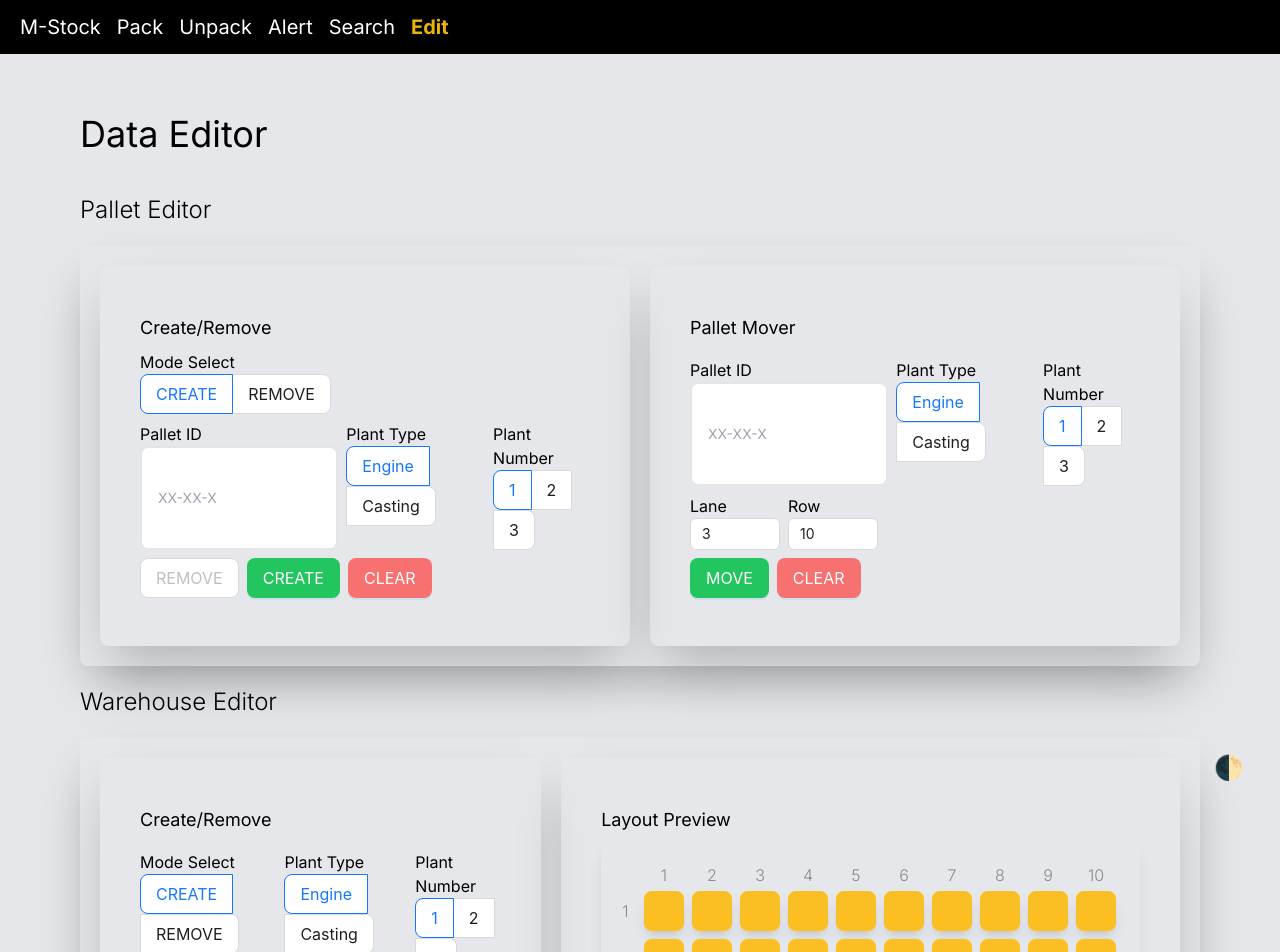
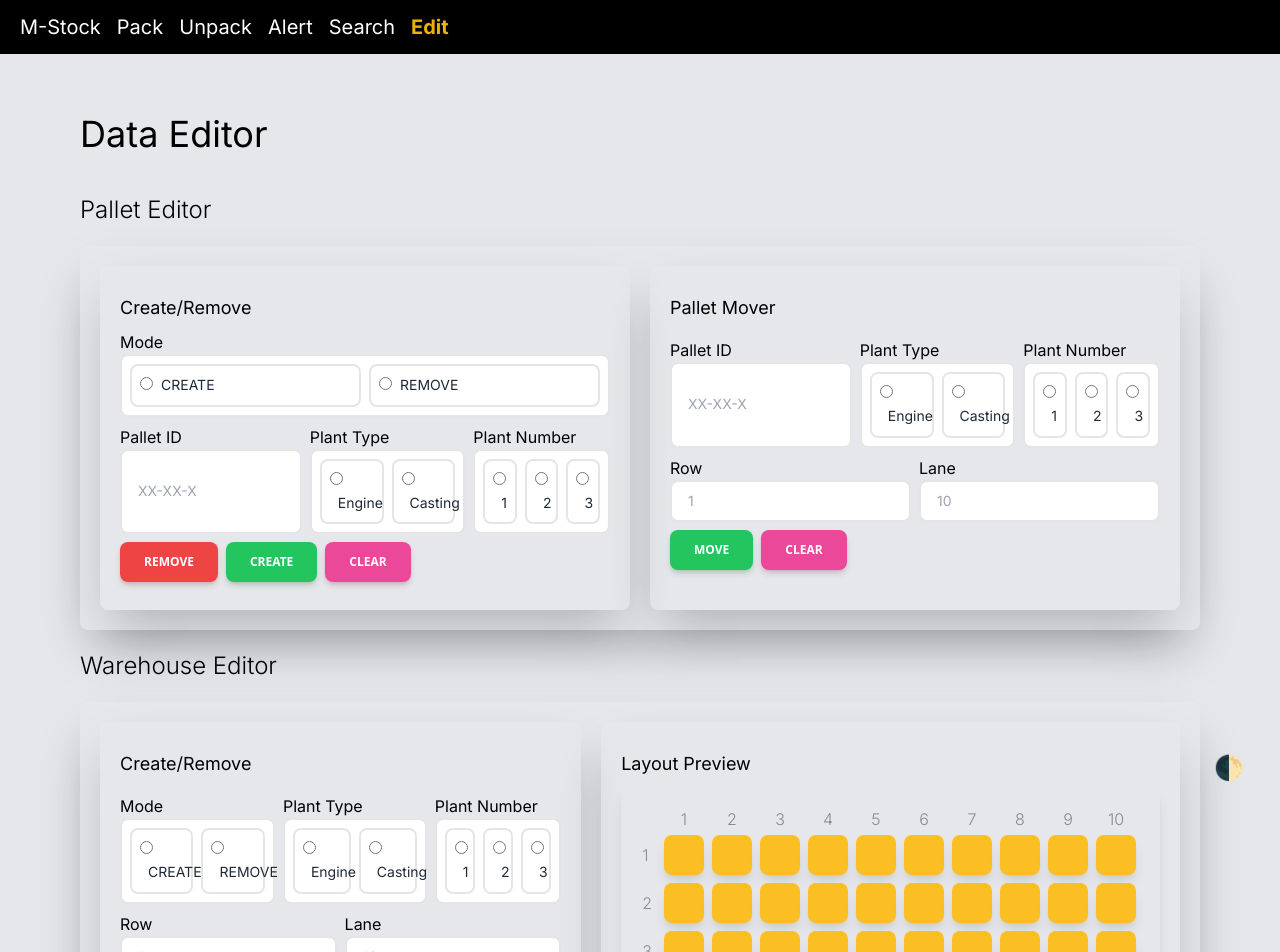
Before and after one commit to aingez/sts_safety_stock_coop_project, a Next.js app: page /editor in a window 1280 px wide. Shown: the top 952 px of the page. Built offline with nearby package versions, Linux system fonts and the light colour scheme.

Commit message:
complete remove antd , mod styling

```diff
--- a/src/app/editor/page.jsx
+++ b/src/app/editor/page.jsx
@@ -1,7 +1,6 @@
 "use client";
 
 import React, { useState } from "react";
-import { Button, Radio, InputNumber } from "antd";
 import LayoutMock from "../../components/layoutMock";
 
 const PalletEditor = ({
@@ -29,19 +28,35 @@ const PalletEditor = ({
   };
 
   return (
-    <div class="custom-box-1">
+    <div className="custom-box-1">
       <div className="custom-box-2">
         <h1 className="custom-box-title-1">Create/Remove</h1>
         <div className="custom-input-layout-1">
-          <label>Mode Select</label>
-          <Radio.Group
-            onChange={handlePalletModeChange}
-            size="large"
-            value={palletMode}
-          >
-            <Radio.Button value="Create">CREATE</Radio.Button>
-            <Radio.Button value="Remove">REMOVE</Radio.Button>
-          </Radio.Group>
+          <label>Mode</label>
+          <ul className="custom-radio-1 grid-cols-2">
+            <li className="radio-item">
+              <div className="radio-button-1">
+                <input
+                  id="horizontal-list-radio-license"
+                  type="radio"
+                  value="engine"
+                  name="list-radio"
+                />
+                <label className="radio-label">CREATE</label>
+              </div>
+            </li>
+            <li className="radio-item">
+              <div className="radio-button-1">
+                <input
+                  id="horizontal-list-radio-id"
+                  type="radio"
+                  value="casting"
+                  name="list-radio"
+                />
+                <label className="radio-label">REMOVE</label>
+              </div>
+            </li>
+          </ul>
         </div>
         <div className="flex flex-row space-x-2">
           <div className="custom-input-layout-1">
@@ -55,60 +70,91 @@ const PalletEditor = ({
           </div>
           <div className="custom-input-layout-1">
             <label>Plant Type</label>
-            <Radio.Group
-              onChange={handlePlantTypeChange}
-              size="large"
-              value={plantType}
-              disabled={palletMode === "Remove"}
-            >
-              <Radio.Button value="Engine">Engine</Radio.Button>
-              <Radio.Button value="Casting">Casting</Radio.Button>
-            </Radio.Group>
+            <ul className="custom-radio-1 grid-cols-2">
+              <li className="radio-item">
+                <div className="radio-button-1">
+                  <input
+                    id="horizontal-list-radio-license"
+                    type="radio"
+                    value="engine"
+                    name="list-radio"
+                  />
+                  <label className="radio-label">Engine</label>
+                </div>
+              </li>
+              <li className="radio-item">
+                <div className="radio-button-1">
+                  <input
+                    id="horizontal-list-radio-id"
+                    type="radio"
+                    value="casting"
+                    name="list-radio"
+                  />
+                  <label className="radio-label">Casting</label>
+                </div>
+              </li>
+            </ul>
           </div>
+
           <div className="custom-input-layout-1">
             <label>Plant Number</label>
-            <Radio.Group
-              onChange={handlePlantNumberChange}
-              size="large"
-              value={plantNumber}
-              disabled={palletMode === "Remove"}
-            >
-              <Radio.Button value="1">1</Radio.Button>
-              <Radio.Button value="2">2</Radio.Button>
-              <Radio.Button value="3">3</Radio.Button>
-            </Radio.Group>
+            <ul className="custom-radio-1 grid-cols-3">
+              <li className="radio-item">
+                <div className="radio-button-1">
+                  <input
+                    id="horizontal-list-radio-license"
+                    type="radio"
+                    value="engine"
+                    name="list-radio"
+                  />
+                  <label className="radio-label">1</label>
+                </div>
+              </li>
+              <li className="radio-item">
+                <div className="radio-button-1">
+                  <input
+                    id="horizontal-list-radio-id"
+                    type="radio"
+                    value="casting"
+                    name="list-radio"
+                  />
+                  <label className="radio-label">2</label>
+                </div>
+              </li>
+              <li className="radio-item">
+                <div className="radio-button-1">
+                  <input
+                    id="horizontal-list-radio-id"
+                    type="radio"
+                    value="casting"
+                    name="list-radio"
+                  />
+                  <label className="radio-label">3</label>
+                </div>
+              </li>
+            </ul>
           </div>
         </div>
         <div className="my-2 space-x-2">
-          <Button
-            danger
+          <button type="primary" size="large" className="custom-button-1-red">
+            REMOVE
+          </button>
+          <button
             type="primary"
             size="large"
-            style={{
-              backgroundColor: palletMode === "Remove" ? "#ef4444" : "white",
-            }}
-            disabled={palletMode === "Create"}
-          >
-            REMOVE
-          </Button>
-          <Button
-            type="primary"
-            size="large"
-            style={{
-              backgroundColor: palletMode === "Create" ? "#22c55e" : "white",
-            }}
+            className="custom-button-1-green"
             disabled={palletMode === "Remove"}
           >
             CREATE
-          </Button>
-          <Button
+          </button>
+          <button
             type="primary"
             size="large"
-            style={{ backgroundColor: "#f87171" }}
+            className="custom-button-1-pink"
             onClick={handleClear}
           >
             CLEAR
-          </Button>
+          </button>
           {palletMode === "Remove" && (
             <p className="pt-2 text-xs font-light">
               *Able to remove only Unpacked Pallet
@@ -131,59 +177,106 @@ const PalletEditor = ({
           </div>
           <div className="custom-input-layout-1">
             <label>Plant Type</label>
-            <Radio.Group
-              onChange={handlePlantTypeChange}
-              size="large"
-              value={plantType}
-              disabled={palletMode === "Remove"}
-            >
-              <Radio.Button value="Engine">Engine</Radio.Button>
-              <Radio.Button value="Casting">Casting</Radio.Button>
-            </Radio.Group>
+            <ul className="custom-radio-1 grid-cols-2">
+              <li className="radio-item">
+                <div className="radio-button-1">
+                  <input
+                    id="horizontal-list-radio-license"
+                    type="radio"
+                    value="engine"
+                    name="list-radio"
+                  />
+                  <label className="radio-label">Engine</label>
+                </div>
+              </li>
+              <li className="radio-item">
+                <div className="radio-button-1">
+                  <input
+                    id="horizontal-list-radio-id"
+                    type="radio"
+                    value="casting"
+                    name="list-radio"
+                  />
+                  <label className="radio-label">Casting</label>
+                </div>
+              </li>
+            </ul>
           </div>
+
           <div className="custom-input-layout-1">
             <label>Plant Number</label>
-            <Radio.Group
-              onChange={handlePlantNumberChange}
-              size="large"
-              value={plantNumber}
-              disabled={palletMode === "Remove"}
-            >
-              <Radio.Button value="1">1</Radio.Button>
-              <Radio.Button value="2">2</Radio.Button>
-              <Radio.Button value="3">3</Radio.Button>
-            </Radio.Group>
+            <ul className="custom-radio-1 grid-cols-3">
+              <li className="radio-item">
+                <div className="radio-button-1">
+                  <input
+                    id="horizontal-list-radio-license"
+                    type="radio"
+                    value="engine"
+                    name="list-radio"
+                  />
+                  <label className="radio-label">1</label>
+                </div>
+              </li>
+              <li className="radio-item">
+                <div className="radio-button-1">
+                  <input
+                    id="horizontal-list-radio-id"
+                    type="radio"
+                    value="casting"
+                    name="list-radio"
+                  />
+                  <label className="radio-label">2</label>
+                </div>
+              </li>
+              <li className="radio-item">
+                <div className="radio-button-1">
+                  <input
+                    id="horizontal-list-radio-id"
+                    type="radio"
+                    value="casting"
+                    name="list-radio"
+                  />
+                  <label className="radio-label">3</label>
+                </div>
+              </li>
+            </ul>
           </div>
         </div>
         <div className="flex flex-row space-x-2">
           <div className="custom-input-layout-1">
-            <label>Lane</label>
-            <InputNumber min={1} max={20} defaultValue={3} />
+            <form>
+              <label>Row</label>
+              <input
+                type="number"
+                id="number-input"
+                aria-describedby="helper-text-explanation"
+                className="custom-text-input-1"
+                placeholder="1"
+                required
+              />
+            </form>
           </div>
           <div className="custom-input-layout-1">
-            <label>Row</label>
-            <InputNumber min={1} max={20} defaultValue={10} />
+            <form>
+              <label>Lane</label>
+              <input
+                type="number"
+                id="number-input"
+                aria-describedby="helper-text-explanation"
+                className="custom-text-input-1"
+                placeholder="10"
+                required
+              />
+            </form>
           </div>
         </div>
         <div className="my-2 space-x-2">
-          <Button
-            type="primary"
-            size="large"
-            style={{
-              backgroundColor: palletMode === "Create" ? "#22c55e" : "white",
-            }}
-            // disabled={palletMode === "Remove"}
-          >
+          <button type="primary" size="large" className="custom-button-1-green">
             MOVE
-          </Button>
-          <Button
-            type="primary"
-            size="large"
-            style={{ backgroundColor: "#f87171" }}
-            // onClick={handleClear}
-          >
+          </button>
+          <button type="primary" size="large" className="custom-button-1-pink">
             CLEAR
-          </Button>
+          </button>
         </div>
       </div>
     </div>
@@ -228,100 +321,151 @@ const WarehouseEditor = ({
   };
 
   return (
-    <div class="custom-box-1">
-      <div class="custom-box-2">
+    <div className="custom-box-1">
+      <div className="custom-box-2">
         <h1 className="custom-box-title-1">Create/Remove</h1>
         <div className="flex flex-row space-x-2">
           <div className="custom-input-layout-1">
-            <label className="">Mode Select</label>
-            <Radio.Group
-              onChange={(e) => setPalletMode(e.target.value)}
-              size="large"
-              value={palletMode}
-            >
-              <Radio.Button value="Create">CREATE</Radio.Button>
-              <Radio.Button value="Remove">REMOVE</Radio.Button>
-            </Radio.Group>
+            <label>Mode</label>
+            <ul className="custom-radio-1 grid-cols-2">
+              <li className="radio-item">
+                <div className="radio-button-1">
+                  <input
+                    id="horizontal-list-radio-license"
+                    type="radio"
+                    value="engine"
+                    name="list-radio"
+                  />
+                  <label className="radio-label">CREATE</label>
+                </div>
+              </li>
+              <li className="radio-item">
+                <div className="radio-button-1">
+                  <input
+                    id="horizontal-list-radio-id"
+                    type="radio"
+                    value="casting"
+                    name="list-radio"
+                  />
+                  <label className="radio-label">REMOVE</label>
+                </div>
+              </li>
+            </ul>
           </div>
 
           <div className="custom-input-layout-1">
-            <label className="">Plant Type</label>
-            <Radio.Group
-              onChange={(e) => setPlantType(e.target.value)}
-              size="large"
-              value={plantType}
-            >
-              <Radio.Button value="Engine">Engine</Radio.Button>
-              <Radio.Button value="Casting">Casting</Radio.Button>
-            </Radio.Group>
+            <label>Plant Type</label>
+            <ul className="custom-radio-1 grid-cols-2">
+              <li className="radio-item">
+                <div className="radio-button-1">
+                  <input
+                    id="horizontal-list-radio-license"
+                    type="radio"
+                    value="engine"
+                    name="list-radio"
+                  />
+                  <label className="radio-label">Engine</label>
+                </div>
+              </li>
+              <li className="radio-item">
+                <div className="radio-button-1">
+                  <input
+                    id="horizontal-list-radio-id"
+                    type="radio"
+                    value="casting"
+                    name="list-radio"
+                  />
+                  <label className="radio-label">Casting</label>
+                </div>
+              </li>
+            </ul>
           </div>
           <div className="custom-input-layout-1">
             <label>Plant Number</label>
-            <Radio.Group
-              onChange={(e) => setPlantNumber(e.target.value)}
-              size="large"
-              value={plantNumber}
-            >
-              <Radio.Button value="1">1</Radio.Button>
-              <Radio.Button value="2">2</Radio.Button>
-              <Radio.Button value="3">3</Radio.Button>
-            </Radio.Group>
+            <ul className="custom-radio-1 grid-cols-3">
+              <li className="radio-item">
+                <div className="radio-button-1">
+                  <input
+                    id="horizontal-list-radio-license"
+                    type="radio"
+                    value="engine"
+                    name="list-radio"
+                  />
+                  <label className="radio-label">1</label>
+                </div>
+              </li>
+              <li className="radio-item">
+                <div className="radio-button-1">
+                  <input
+                    id="horizontal-list-radio-id"
+                    type="radio"
+                    value="casting"
+                    name="list-radio"
+                  />
+                  <label className="radio-label">2</label>
+                </div>
+              </li>
+              <li className="radio-item">
+                <div className="radio-button-1">
+                  <input
+                    id="horizontal-list-radio-id"
+                    type="radio"
+                    value="casting"
+                    name="list-radio"
+                  />
+                  <label className="radio-label">3</label>
+                </div>
+              </li>
+            </ul>
           </div>
         </div>
         <div className="flex flex-row space-x-2">
           <div className="custom-input-layout-1">
-            <label>Row</label>
-            <InputNumber
-              min={1}
-              max={20}
-              defaultValue={10}
-              onChange={handleRowChange}
-            />
+            <form>
+              <label>Row</label>
+              <input
+                type="number"
+                id="number-input"
+                aria-describedby="helper-text-explanation"
+                className="custom-text-input-1"
+                placeholder="1"
+                required
+              />
+            </form>
           </div>
           <div className="custom-input-layout-1">
-            <label>Lane</label>
-            <InputNumber
-              min={1}
-              max={20}
-              defaultValue={3}
-              onChange={handleLaneChange}
-            />
+            <form>
+              <label>Lane</label>
+              <input
+                type="number"
+                id="number-input"
+                aria-describedby="helper-text-explanation"
+                className="custom-text-input-1"
+                placeholder="10"
+                required
+              />
+            </form>
           </div>
         </div>
         <div className="my-2 space-x-2">
-          <Button
+          <button
             danger
             type="primary"
             size="large"
-            style={{
-              backgroundColor: palletMode === "Remove" ? "#ef4444" : "white",
-            }}
-            disabled={palletMode === "Create"}
+            className="custom-button-1-red"
           >
             REMOVE
-          </Button>
-          <Button
-            type="primary"
-            size="large"
-            style={{
-              backgroundColor: palletMode === "Create" ? "#22c55e" : "white",
-            }}
-            disabled={palletMode === "Remove"}
-          >
+          </button>
+          <button type="primary" size="large" className="custom-button-1-green">
             CREATE
-          </Button>
-          <Button
-            type="primary"
-            size="large"
-            style={{ backgroundColor: "#f87171" }}
-            onClick={handleClear}
-          >
+          </button>
+          <button type="primary" size="large" className="custom-button-1-pink">
             CLEAR
-          </Button>
+          </button>
         </div>
       </div>
 
-      <div class="custom-box-2">
+      <div className="custom-box-2">
         <h3 className="custom-box-title-1">Layout Preview</h3>
         <LayoutMock laneNumber={laneNumber} rowNumber={rowNumber} />
       </div>
@@ -342,8 +486,8 @@ function EditorPage() {
 
   return (
     <div className="min-h-screen pb-20">
-      <h1 class="custom-title-1">Data Editor</h1>
-      <h2 class="custom-subtitle-2">Pallet Editor</h2>
+      <h1 className="custom-title-1">Data Editor</h1>
+      <h2 className="custom-subtitle-2">Pallet Editor</h2>
       <PalletEditor
         palletMode={palletMode}
         setPalletMode={setPalletMode}
@@ -354,7 +498,7 @@ function EditorPage() {
         handleClear={handleClear}
       />
 
-      <h2 class="custom-subtitle-2">Warehouse Editor</h2>
+      <h2 className="custom-subtitle-2">Warehouse Editor</h2>
       <WarehouseEditor
         palletMode={palletMode}
         setPalletMode={setPalletMode}
--- a/src/app/globals.css
+++ b/src/app/globals.css
@@ -7,7 +7,7 @@
 }
 
 .custom-box-2 {
-    @apply rounded-lg p-10 shadow-2xl my-5 dark:bg-neutral-600;
+    @apply rounded-lg p-5 shadow-2xl my-5 dark:bg-neutral-600;
 }
 
 .custom-title-1 {
@@ -23,7 +23,7 @@
 }
 
 .custom-box-title-3 {
-    @apply text-lg font-bold;
+    @apply text-lg font-normal;
 }
 
 .custom-subtitle-1 {
@@ -50,14 +50,18 @@
     @apply uppercase grow select-none rounded-lg bg-red-500 px-6 py-3 text-center align-middle font-sans text-xs font-bold uppercase text-white shadow-md shadow-red-900/20 transition-all hover:bg-red-400 hover:shadow-lg hover:shadow-red-700/40 focus:opacity-[0.85] focus:shadow-none active:opacity-[0.85] active:shadow-none disabled:pointer-events-none disabled:opacity-50 disabled:shadow-none;
 }
 
+.custom-button-1-pink {
+    @apply uppercase grow select-none rounded-lg bg-pink-500 px-6 py-3 text-center align-middle font-sans text-xs font-bold uppercase text-white shadow-md shadow-pink-900/20 transition-all hover:bg-pink-400 hover:shadow-lg hover:shadow-pink-700/40 focus:opacity-[0.85] focus:shadow-none active:opacity-[0.85] active:shadow-none disabled:pointer-events-none disabled:opacity-50 disabled:shadow-none;
+}
+
 .custom-button-1-green {
     @apply uppercase grow select-none rounded-lg bg-green-500 px-6 py-3 text-center align-middle font-sans text-xs font-bold uppercase text-white shadow-md shadow-green-900/20 transition-all hover:bg-green-400 hover:shadow-lg hover:shadow-green-700/40 focus:opacity-[0.85] focus:shadow-none active:opacity-[0.85] active:shadow-none disabled:pointer-events-none disabled:opacity-50 disabled:shadow-none;
 }
 
 .custom-radio-1 {
-    @apply grid grid-cols-3 gap-2 border-2 border-neutral-200 rounded-lg p-2 bg-transparent bg-white text-sm font-normal leading-relaxed text-gray-800 focus:outline-none disabled:bg-neutral-200 dark:disabled:border-neutral-500 dark:disabled:bg-neutral-500 dark:bg-neutral-700 dark:border-neutral-700;
+    @apply grid gap-2 border-2 border-neutral-200 rounded-lg p-2 bg-transparent bg-white text-sm font-normal leading-relaxed text-gray-800 focus:outline-none disabled:bg-neutral-200 dark:disabled:border-neutral-500 dark:disabled:bg-neutral-500 dark:bg-neutral-700 dark:border-neutral-700;
 }
 
 .radio-button-1 {
-    @apply border-2 border-neutral-200 rounded-lg p-2 bg-transparent bg-white text-sm font-normal leading-relaxed text-gray-800 focus:outline-none disabled:bg-neutral-200 dark:disabled:border-neutral-500 dark:disabled:bg-neutral-500 dark:bg-neutral-800 dark:border-neutral-700 dark:text-white;
+    @apply space-x-2 border-2 border-neutral-200 rounded-lg p-2 bg-transparent bg-white text-sm font-normal leading-relaxed text-gray-800 focus:outline-none disabled:bg-neutral-200 dark:disabled:border-neutral-500 dark:disabled:bg-neutral-500 dark:bg-neutral-800 dark:border-neutral-700 dark:text-white;
 }
--- a/src/app/search/page.jsx
+++ b/src/app/search/page.jsx
@@ -78,7 +78,7 @@ function SearchPage() {
             <button
               onClick={handleReset}
               type="button"
-              className="custom-button-1-red"
+              className="custom-button-1-pink"
             >
               CLEAR
             </button>
--- a/src/app/unpack/page.jsx
+++ b/src/app/unpack/page.jsx
@@ -105,7 +105,7 @@ export default function UnPackPage() {
             </div>
             <div className="custom-input-layout-1">
               <label>Plant Type</label>
-              <ul className="custom-radio-1">
+              <ul className="custom-radio-1 grid-cols-2">
                 {radioOptionsPlantType.map((option) => (
                   <li key={option.value}>
                     <div className="radio-button-1">
@@ -128,7 +128,7 @@ export default function UnPackPage() {
             </div>
             <div className="custom-input-layout-1">
               <label>Plant Number</label>
-              <ul className="custom-radio-1">
+              <ul className="custom-radio-1 grid-cols-3">
                 {radioOptionsPlantNum.map((option) => (
                   <li key={option.value}>
                     <div className="radio-button-1">
@@ -198,7 +198,7 @@ export default function UnPackPage() {
             </div>
           </div>
           <div className="my-4 flex flex-row space-x-2">
-            <button className="custom-button-1-red" type="reset">
+            <button className="custom-button-1-pink" type="reset">
               Reset
             </button>
             <button className="custom-button-1-green" type="update">
--- a/src/components/qtyDisp.jsx
+++ b/src/components/qtyDisp.jsx
@@ -45,7 +45,7 @@ const BarChart = ({ data = mockData }) => {
             {item.model.map((model) => (
               <button
                 key={model.model}
-                className="select-none rounded-lg bg-yellow-500 p-2 text-center align-middle text-lg font-bold uppercase text-black shadow-lg transition-all"
+                className="select-none rounded-lg bg-yellow-500 px-2 py-1 text-center align-middle text-lg font-light uppercase text-black shadow-lg transition-all"
               >
                 {model.model} : {model.qty}
               </button>
```
Also changed, not shown: src/app/pack/page.jsx (+4 -7 lines), src/components/alertTable.jsx (+4 -4 lines).
